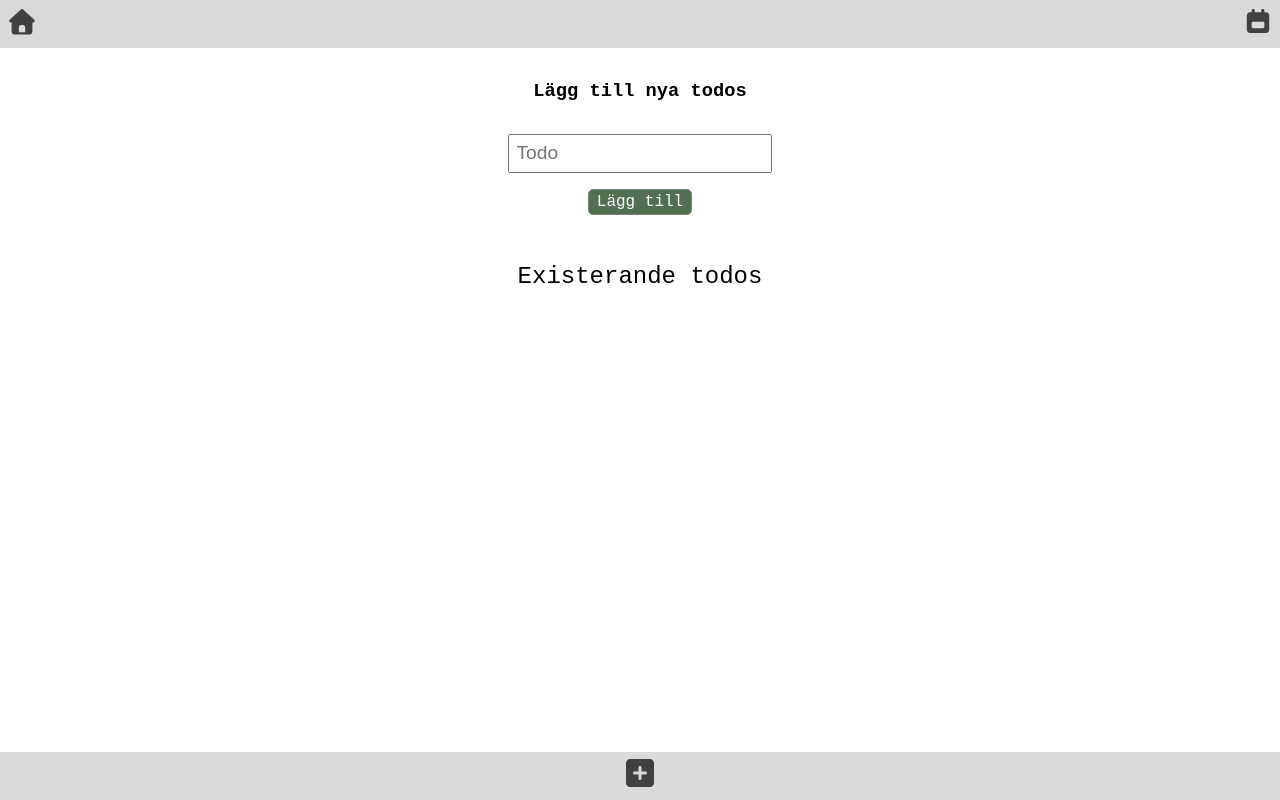
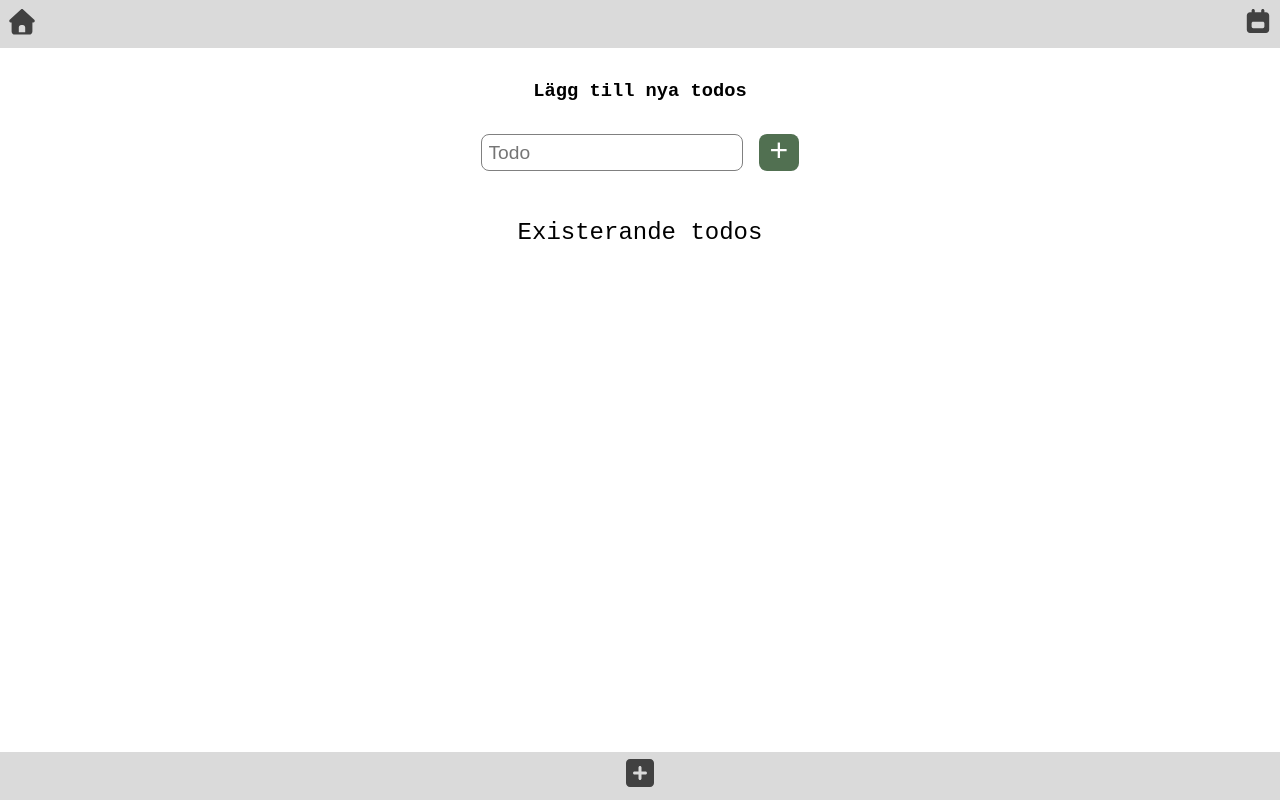
Before and after one commit to KiwiComp/weeklyTasks, a React (Vite) app: page /#/addTask in a window 1280 px wide. Built offline with nearby package versions, Linux system fonts and the light colour scheme.

Commit message:
updated som design and layout

```diff
--- a/src/pages/AddTasksPage/AddTasksPage.jsx
+++ b/src/pages/AddTasksPage/AddTasksPage.jsx
@@ -1,8 +1,8 @@
 import { useDispatch, useSelector } from 'react-redux';
 import './add-tasks-page.css'
 import { useState } from 'react';
-import WeeklyTasksComponent from '../StartPage/components/WeeklyTasksComponent';
 import {addTask, deleteAllTasks} from "../../features/tasksSlice.js"
+import AddTasksDisplayTasksComponent from '../StartPage/components/AddTasksDisplayTasksComponent.jsx';
 
 function AddTasksPage() {
 
@@ -23,12 +23,11 @@ function AddTasksPage() {
 
     return(
         <section className='addTasksPage'>
-            {/* <h1>Add new tasks</h1> */}
             <h1>Lägg till nya todos</h1>
 
-            <input
+            <article className='addTaskCreateContainer'>
+                <input
                 type="text"
-                // placeholder='Task name'
                 placeholder='Todo'
                 value={inputTaskName}
                 onChange={(event) => {
@@ -36,25 +35,23 @@ function AddTasksPage() {
                     const capitalised = value.charAt(0).toUpperCase() + value.slice(1);
                     setInputTaskName(capitalised)
                 }}
-            />
+                />
 
-            <button onClick={() => addNewTask(inputTaskName)} className="addTaskAddBtn">
-                {/* Add */}
-                Lägg till
-            </button>
+                <button onClick={() => addNewTask(inputTaskName)} className="addTaskAddBtn">
+                    +
+                </button>
+            </article>
 
-            {/* <p className='addTaskPExistingTasks'>Existing tasks</p> */}
             <p className='addTaskPExistingTasks'>Existerande todos</p>
 
             <section className='addTaskExistingTasks'>
                 {userTasks.map((task) => (
-                    <WeeklyTasksComponent key={task.id} task={task} />
+                    <AddTasksDisplayTasksComponent key={task.id} task={task} />
                 ))}
             </section>
 
             {userTasks.length > 0 &&
                 <button className="addTasksDeleteAllTasksBtn" onClick={() => dispatch(deleteAllTasks())}>
-                    {/* Delete all tasks */}
                     Radera alla todos
                 </button>
             }
--- a/src/pages/AddTasksPage/add-tasks-page.css
+++ b/src/pages/AddTasksPage/add-tasks-page.css
@@ -11,23 +11,35 @@
     margin-bottom: 1rem;
 }
 
+.addTaskCreateContainer {
+    display: flex;
+    flex-direction: row;
+    gap: 1rem;
+}
+
 .addTasksPage input {
     padding: 0.4rem;
     font-size: 1.2rem;
+    border-radius: 0.5rem;
+    border: 0.5px solid gray;
 }
 
-.addTasksPage button {
-    font-size: 1rem;
-    padding-left: 0.5rem;
-    padding-right: 0.5rem;
-    padding-top: 0.2rem;
-    padding-bottom: 0.2rem;
+/* .addTasksPage button {
+    font-size: 1.5rem;
+    padding-left: 0.8rem;
+    padding-right: 0.8rem;
+    padding-top: 0.5rem;
+    padding-bottom: 0.5rem;
     border-radius: 0.3rem;
     border: 1px solid gray;
-}
+} */
 .addTaskAddBtn {
     background-color: rgb(81, 112, 81);
     color: white;
+    width: 2.5rem;
+    border-radius: 0.5rem;
+    border: 0;
+    font-size: 2rem;
 }
 
 .addTaskPExistingTasks {
@@ -46,4 +58,12 @@
 .addTasksDeleteAllTasksBtn {
     background-color: rgb(106, 29, 29);
     color: white;
+    font-size: 1.2rem;
+    padding-left: 0.6rem;
+    padding-right: 0.6rem;
+    padding-top: 0.4rem;
+    padding-bottom: 0.4rem;
+    border-radius: 0.3rem;
+    border: 1px solid gray;
+    margin-top: 1rem;
 }
--- a/src/pages/StartPage/StartPage.jsx
+++ b/src/pages/StartPage/StartPage.jsx
@@ -20,7 +20,6 @@ function StartPage() {
 
     return(
         <section className='startPage'>
-            {/* <h1>This week's tasks</h1> */}
             <h1>Denna veckas todos</h1>
 
             {userTasks.length > 0
@@ -29,7 +28,6 @@ function StartPage() {
                 :
                 <p>Du har inga todos.</p>
             }
-
 
             <section className='startPageExistingTasks'>
                 {userTasks.map((task) => (
@@ -40,11 +38,9 @@ function StartPage() {
             {userTasks.length > 0 &&
                 <section className='startPageButtons'>
                 <button className="startPageBtnUnmarkAll" onClick={() => dispatch(unmarkAllTasks())}>
-                    {/* Unmark all */}
                     Avmarkera alla
                 </button>
                 <button className="startPageBtnMarkAll" onClick={() => dispatch(markAllTasks())}>
-                    {/* Mark all */}
                     Markera alla
                 </button>
             </section>
--- /dev/null
+++ b/src/pages/StartPage/components/AddTasksDisplayTasksComponent.jsx
@@ -0,0 +1,29 @@
+import { useDispatch } from "react-redux";
+import { FontAwesomeIcon } from '@fortawesome/react-fontawesome';
+import { faTrashCan } from '@fortawesome/free-solid-svg-icons';
+import { deleteTask } from '../../../features/tasksSlice';
+import './css/weekly-tasks-component.css'
+
+function AddTasksDisplayTasksComponent({task}) {
+    const dispatch = useDispatch();
+
+    return(
+        <section className="displayWeeklyTasks">
+
+            <article className='singleTask'>
+
+                <article className='singleTaskLeft'>
+                    <p>{task.name}</p>
+                </article>
+
+                <article className='singleTaskRight'>
+                    <FontAwesomeIcon onClick={() => dispatch(deleteTask(task))} icon={faTrashCan} className='iconTrashCan'/>
+                </article>
+
+            </article>
+
+        </section>
+    )
+}
+
+export default AddTasksDisplayTasksComponent;
--- a/src/pages/StartPage/components/WeeklyTasksComponent.jsx
+++ b/src/pages/StartPage/components/WeeklyTasksComponent.jsx
@@ -2,10 +2,7 @@ import './css/weekly-tasks-component.css'
 import { FontAwesomeIcon } from '@fortawesome/react-fontawesome';
 import { faSquare } from '@fortawesome/free-solid-svg-icons';
 import { faSquareCheck } from '@fortawesome/free-solid-svg-icons';
-import { faTrashCan } from '@fortawesome/free-solid-svg-icons';
 import { useDispatch } from 'react-redux';
-import { deleteTask, toggleDone } from '../../../features/tasksSlice';
-
 
 function WeeklyTasksComponent({task}) {
     const dispatch = useDispatch()
@@ -24,10 +21,6 @@ function WeeklyTasksComponent({task}) {
                     <p>{task.name}</p>
                 </article>
 
-                <article className='singleTaskRight'>
-                    <FontAwesomeIcon onClick={() => dispatch(deleteTask(task))} icon={faTrashCan} className='iconTrashCan'/>
-                </article>
-
             </article>
 
         </section>
--- a/src/pages/StartPage/start-page.css
+++ b/src/pages/StartPage/start-page.css
@@ -29,14 +29,15 @@ h1 {
     padding: 0.5rem;
     width: 7rem;
     border-radius: 0.3rem;
-    border: 1px solid gray;
-    color: white;
+    border: 1px solid rgb(213, 213, 213);
 }
 
 .startPageBtnUnmarkAll {
-    background-color: rgb(87, 125, 87);
+    background-color: rgb(210, 210, 210);
+    color: rgb(71, 71, 71);
 }
 
 .startPageBtnMarkAll {
-    background-color: rgb(206, 143, 36);
+    background-color: rgb(71, 71, 71);
+    color: rgb(210, 210, 210);
 }
```
